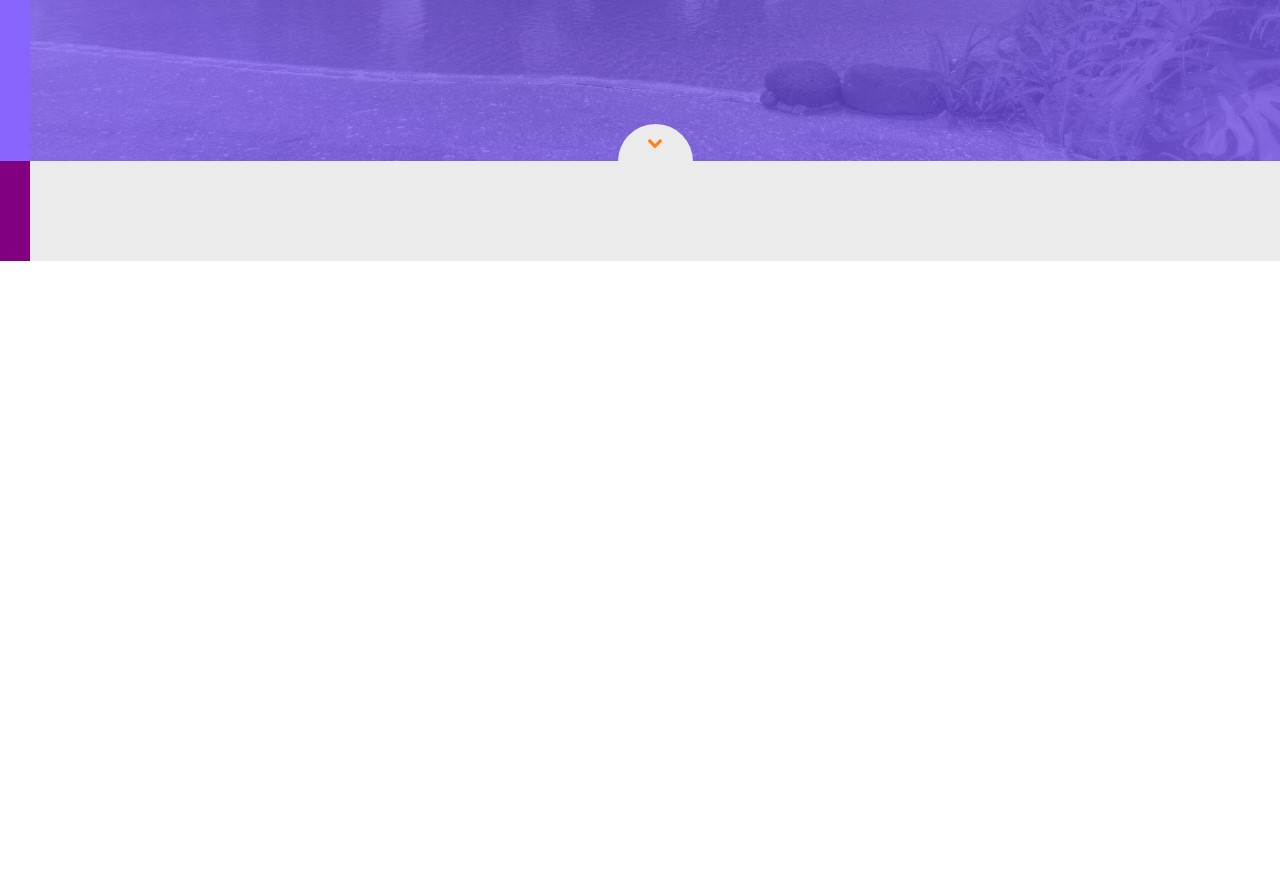
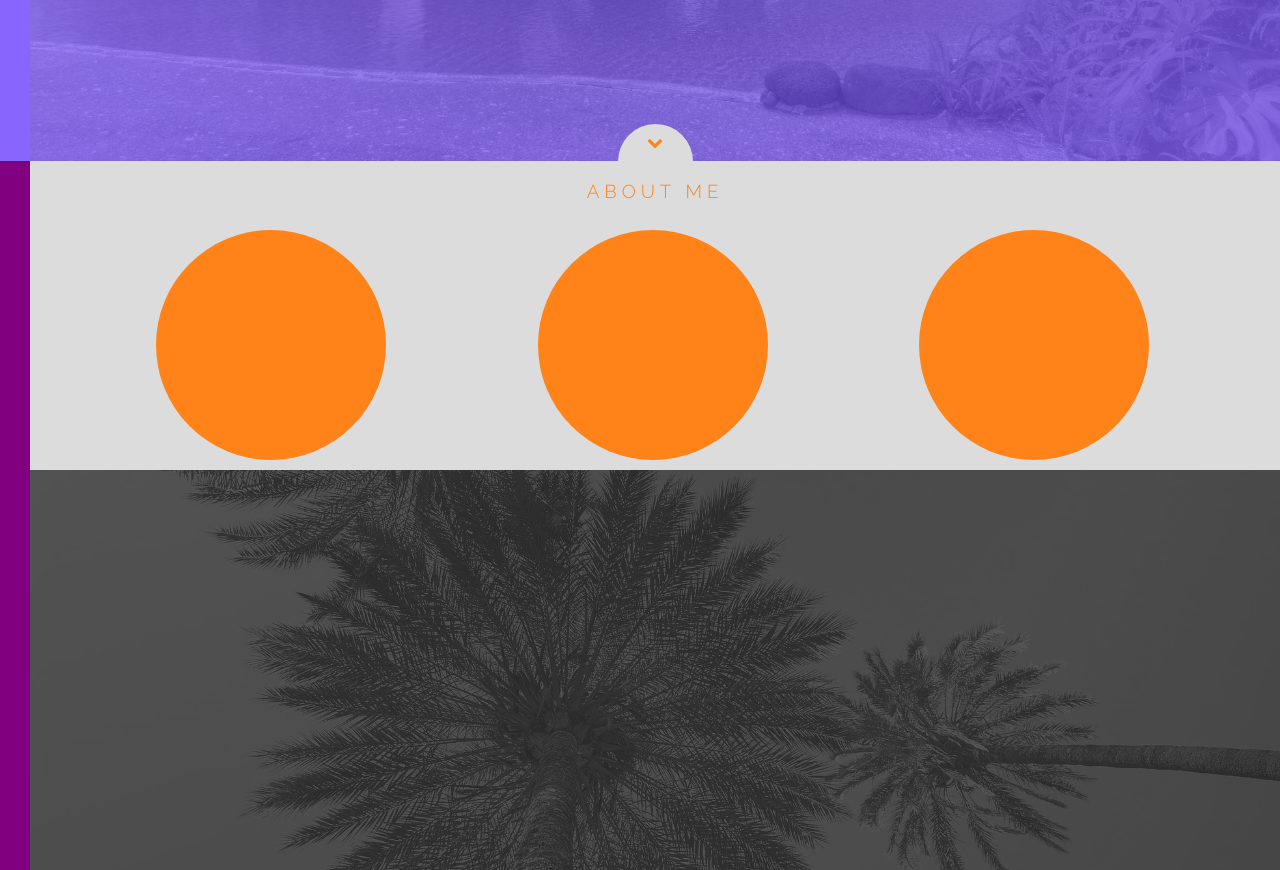
Before and after one commit to MasseyIsaako/Thomas-Portfolio, a plain HTML site: page index.html in a window 1280 px wide. Shown: the part 639-1509 px from the top of the page. Before the commit the page ends 900 px from the top, so only its background shows below. Drawn offline with nearby package versions, Linux system fonts and the light colour scheme.

Commit message:
added experience/about section, and click scrolling on anchors

```diff
--- a/index.html
+++ b/index.html
@@ -30,15 +30,15 @@
 				<i id="mobile-menu" class="fa fa-chevron-right" aria-hidden="true"></i>
 
 				<li class="nav-item">
-					<a class="nav-link" href="#">HOME</a>
+					<a class="nav-link" href="#home">HOME</a>
 				</li>
 
 				<li class="nav-item">
-					<a class="nav-link" href="#">ABOUT</a>
+					<a class="nav-link" href="#about">ABOUT</a>
 				</li>
 
 				<li class="nav-item">
-					<a class="nav-link" href="#">EXPERIENCE</a>
+					<a class="nav-link" href="#experience">EXPERIENCE</a>
 				</li>
 
 				<li class="nav-item">
@@ -60,14 +60,30 @@
 						<h5><i>ALCOHOL AND OTHER DRUGS COUNSELLOR</i></h5>
 					</div>
 
-					<div id="down-arrow">
+					<a href="#about"><div id="down-arrow">
 						<i id="downwards" class="fa fa-chevron-down" aria-hidden="true"></i>
-					</div>
+					</div></a>
 				</div>
 			</div>
 
 			<!-- About Slide -->
-			<div id="about" class="slide"></div>
+			<div id="about" class="slide">
+				<h3>ABOUT ME</h3>
+				<div class="about-columns">
+					<div class="about-circle"></div>
+				</div>
+				<div class="about-columns">
+					<div class="about-circle"></div>
+				</div>
+				<div class="about-columns">
+					<div class="about-circle"></div>
+				</div>
+			</div>
+
+			<!-- Experience Slide -->
+			<div id="experience" class="slide">
+				<div id="about-overlay"></div>
+			</div>
 		</div>
 
 		<!-- Linking to Google Hosted jQuery CDN -->
--- a/js/script.js
+++ b/js/script.js
@@ -10,6 +10,9 @@ var slide = $(".slide");
 $(document).ready(function(){
 	// Setting slide width based on window - navContainer width.
 	slide.css("width", ($(window).width() - navContainer.width()));
+
+	// Setting height of about circle to same width to make perfect circle
+	$(".about-circle").css("height", $(".about-circle").width());
 
 	// Mobile Navigation Interactivity
 	navContainer.click(function(){
@@ -38,4 +41,27 @@ $(document).ready(function(){
 // Responsive resize of slide based on window
 $(window).resize(function(){
 	slide.css("width", ($(window).width() - navContainer.width()));
+	$(".about-circle").css("height", $(".about-circle").width());
 });
+
+// Smooth scroll to divs, this code only selects links with @href starting with '#'
+$(document).on('click', 'a[href^="#"]', function(e) {
+    // target element id
+    var id = $(this).attr('href');
+    console.log(id);
+
+    // target element
+    var $id = $(id);
+    if ($id.length === 0) {
+        return;
+    }
+
+    // prevent standard hash navigation (avoid blinking in IE)
+    e.preventDefault();
+
+    // top position relative to the document
+    var pos = $id.offset().top;
+
+    // animated top scrolling
+    $('body, html').animate({scrollTop: pos});
+});
--- a/sass/style.scss
+++ b/sass/style.scss
@@ -22,6 +22,7 @@ body,html{
 	width:$full;
 	min-height:100vh;
 	background-color:purple;
+	overflow-x:hidden;
 }
 
 // Navigation Styling
@@ -116,14 +117,17 @@ body,html{
 		}
 
 		// Down arrow to About Slide
+		a{
+			position:absolute;
+			margin:$null auto;
+			bottom:-37.5px;
+			border-radius:$full;
+
 			#down-arrow{
 				width:75px;
 				height:75px;
-			margin:$null auto;
 				border-radius:$full;
 				background-color:$grey;
-			position:absolute;
-			bottom:-37.5px;
 				cursor:pointer;
 
 				#downwards{
@@ -137,10 +141,46 @@ body,html{
 			}
 		}
 	}
+}
 
 // About Section
 #about{
+	display:block;
 	background-color:$grey;
+	padding:$null 50px;
+
+	h3{
+		color:$orange;
+		text-align:center;
+		width:$full;
+		letter-spacing:5px;
+	}
+
+	.about-columns{
+		width:20%;
+		margin:10px 6.6%;
+		min-height:100px;
+
+		.about-circle{
+			width:$full;
+			min-height:50px;
+			border-radius:$full;
+			background-color:$orange;
+		}
+	}
+}
+
+// Experience Section
+#experience{
+	height:50vh;
+	@include background-IMG;
+	background-image:url("../images/palm_trees1.jpg");
+
+	#about-overlay{
+		width:$full;
+		height:$full;
+		background-color:rgba(51, 51, 51, 0.8);
+	}
 }
 
 // Media Queries
--- a/sass/var_mix_query.scss
+++ b/sass/var_mix_query.scss
@@ -3,7 +3,7 @@ $full:100%;
 $null:0px;
 $darkPurple:rgb(54, 18, 178);
 $lightPurple:rgb(136, 102, 254);
-$grey:rgb(235, 235, 235);
+$grey:rgb(220, 220, 220);
 $orange:rgb(255, 131, 25);
 
 // Mixins
```
Also changed, not shown: css/body.css, css/style.min.css, images/palm_trees1.jpg (added), 1 other file. Lines whose indentation alone changed are shown as unchanged.
